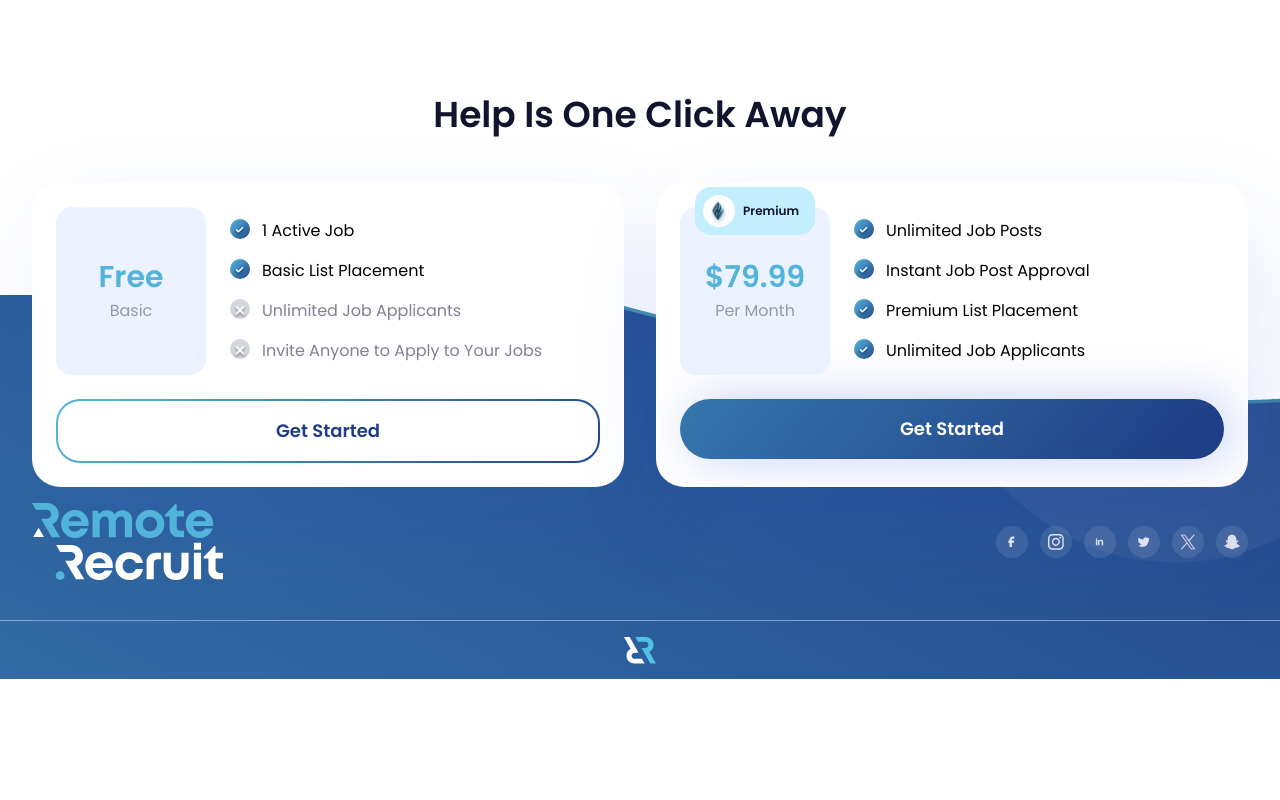
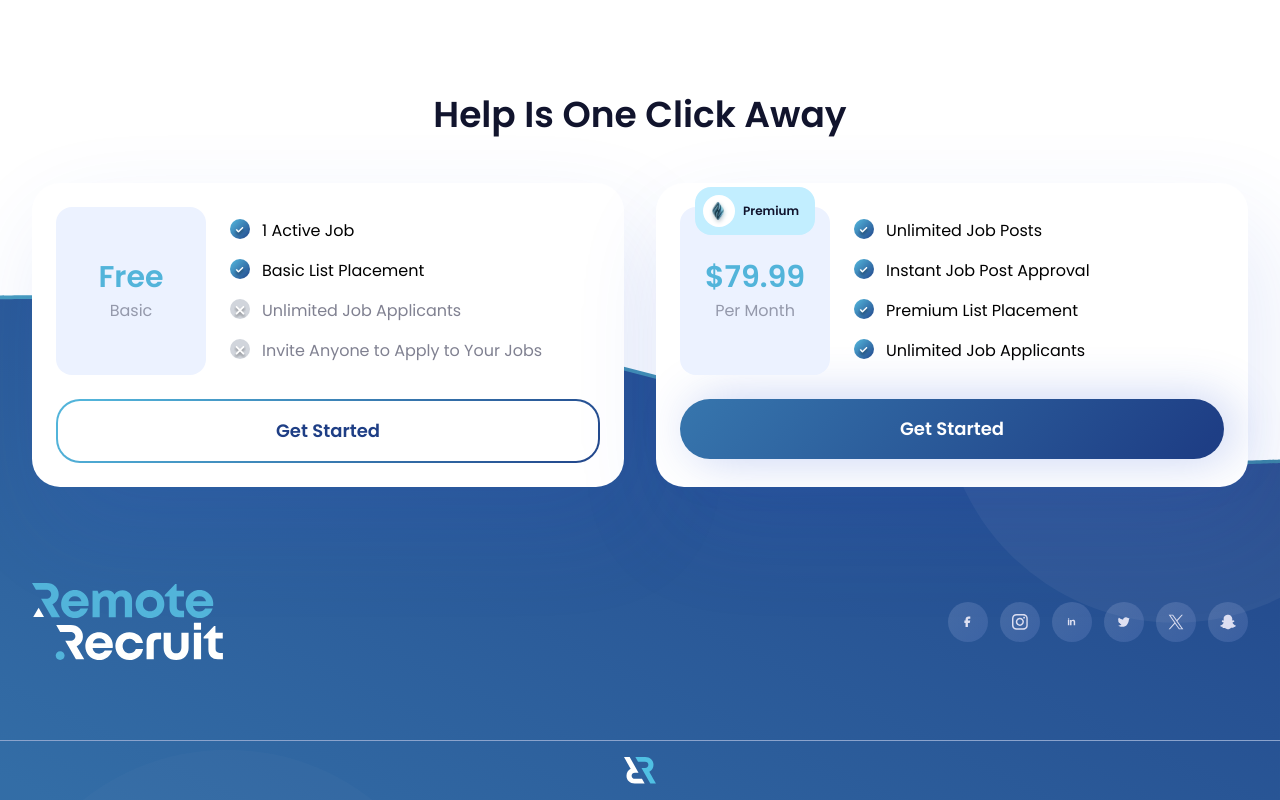
Before and after one commit to EasinTanvir/technical-task, a React (Vite) app: page / in a window 1280 px wide. Shown: the part 4077-4877 px from the top of the page. Before the commit the page ends 4757 px from the top, so only its background shows below. Built offline with nearby package versions, Linux system fonts and the light colour scheme.

Commit message:
fixed design issues in footer

```diff
--- a/src/components/footer/Footer.jsx
+++ b/src/components/footer/Footer.jsx
@@ -1,4 +1,5 @@
 import React from "react";
+
 import BackgroundImage from "../shared/BackgroundImage";
 import Container from "../shared/Container";
 import Divider from "../shared/Divider";
@@ -6,15 +7,15 @@ import Divider from "../shared/Divider";
 import { LogoImage, logoIconImage } from "../../constant";
 import { socialLinks } from "../../data/socialLinks";
 import { footerBg } from "../../constant";
+import SocialLinkItem from "./SocialLinkItem";
 
 const Footer = () => {
   return (
-    <footer className="relative h-96 -mt-72">
+    <footer className="relative min-h-96 -mt-72 ">
       <BackgroundImage src={footerBg} className="-z-10" />
 
       {/* Top Content */}
-      <Container>
-        <div
+      <Container
         className="
             flex
             flex-col
@@ -22,7 +23,8 @@ const Footer = () => {
             justify-between
             gap-8
 
-            pt-52
+            pt-72
+            pb-10
 
             md:flex-row
           "
@@ -37,43 +39,19 @@ const Footer = () => {
 
         <div className="flex items-center gap-3">
           {socialLinks.map((social) => (
-              <a
+            <SocialLinkItem
               key={social.name}
               href={social.href}
-                aria-label={social.name}
-                className="
-                  flex
-                  h-8
-                  w-8
-                  items-center
-                  justify-center
-                  rounded-full
-
-                  bg-white/10
-
-                  transition-all
-                  duration-300
-
-                  hover:bg-white/20
-                "
-              >
-                <img
-                  src={social.icon}
-                  alt={social.name}
-                  width={16}
-                  height={16}
-                  className="w-4"
+              icon={social.icon}
+              name={social.name}
             />
-              </a>
           ))}
-          </div>
         </div>
       </Container>
 
       {/* Full Width Divider */}
       <Divider className="mt-10" />
 
-      {/* Bottom Logo */}
       <div className="flex justify-center py-4">
         <img
           src={logoIconImage}
--- /dev/null
+++ b/src/components/footer/SocialLinkItem.jsx
@@ -0,0 +1,25 @@
+import React from "react";
+
+const SocialLinkItem = ({ href, icon, name, className = "" }) => {
+  return (
+    <a
+      href={href}
+      aria-label={name}
+      className={`
+        flex-center
+        h-10
+        w-10
+        rounded-full
+        bg-social-lnk-bg
+        transition-all
+        duration-300
+        hover:bg-social-lnk-bg/20
+        ${className}
+      `}
+    >
+      <img src={icon} alt={name} width={16} height={16} className="w-4" />
+    </a>
+  );
+};
+
+export default SocialLinkItem;
--- a/src/index.css
+++ b/src/index.css
@@ -77,6 +77,13 @@ body {
     #52b4da -106.35%,
     #1e3e85 95.25%
   );
+
+  --background-image-social-lnk-bg: linear-gradient(
+    135deg,
+    rgba(235, 237, 255, 0.15) 0%,
+    rgba(173, 184, 255, 0.15) 100%
+  );
+
   --color-research-pricing-card-shadow: rgba(49, 89, 211, 0.28);
 
   --shadow-research-card: 14px 41px 100px 0px var(--color-research-card-shadow);
```
Lines whose indentation alone changed are shown as unchanged.
